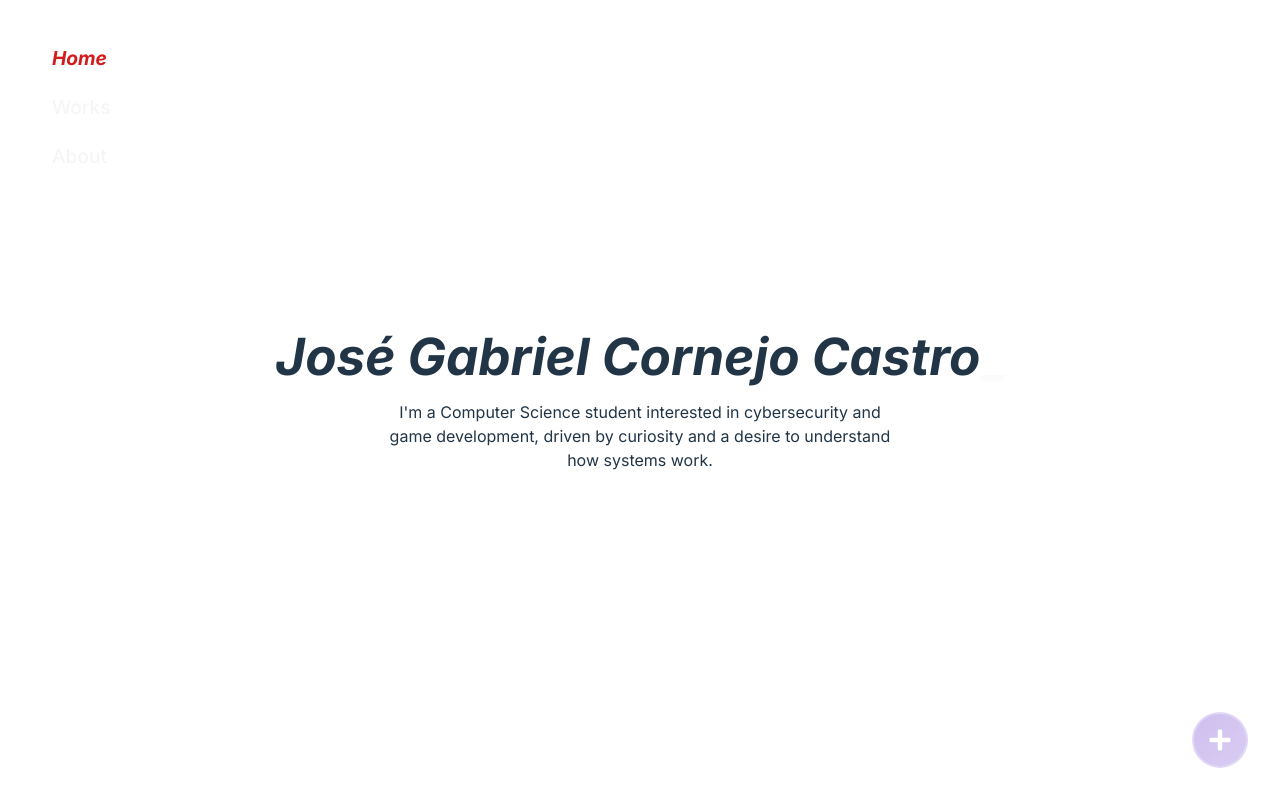
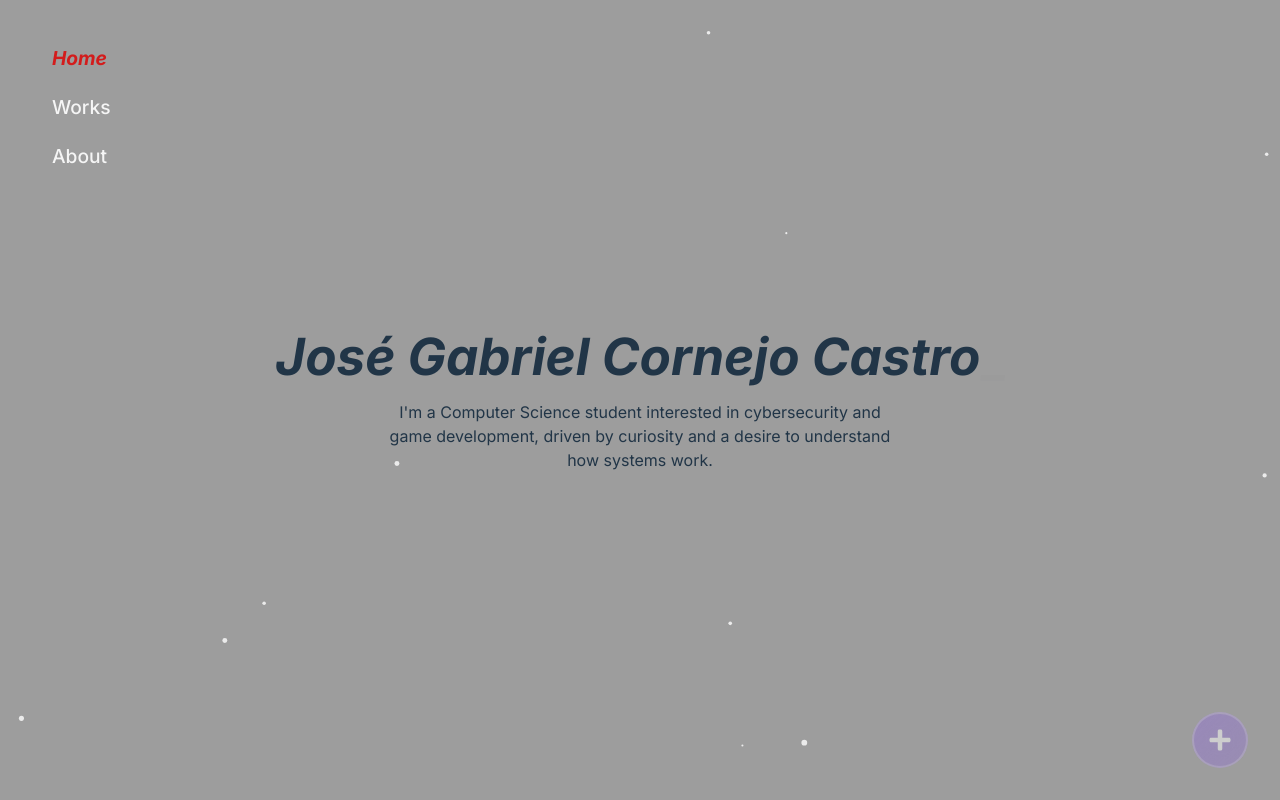
Before and after one commit to JCGabr/Portafolio, a React (Vite) app: page / in a window 1280 px wide. Built offline with nearby package versions, Linux system fonts and the light colour scheme.

Commit message:
feat(deploy): verification

```diff
--- /dev/null
+++ b/google05bcd11db987b1a5.html
@@ -0,0 +1 @@
+google-site-verification: google05bcd11db987b1a5.html
--- a/src/components_styles/AnimatedBackground.css
+++ b/src/components_styles/AnimatedBackground.css
@@ -3,12 +3,17 @@
   top: 0;
   left: 0;
   width: 100vw;
+  width: 100dvw;
   height: 100vh;
+  height: 100dvh;
   pointer-events: none;
   z-index: -1;
 
+  background-color: #0a0a0a;
+
   will-change: contents;
   transform: translateZ(0);
+  backface-visibility: hidden;
 
   image-rendering: -webkit-optimize-contrast;
   image-rendering: crisp-edges;
--- a/src/main.tsx
+++ b/src/main.tsx
@@ -1,13 +1,13 @@
 import { StrictMode } from 'react'
 import { createRoot } from 'react-dom/client'
-import { BrowserRouter } from 'react-router-dom';
+import { HashRouter } from 'react-router-dom';
 import './index.css'
 import App from './App.tsx'
 
 createRoot(document.getElementById('root')!).render(
   <StrictMode>
-    <BrowserRouter>
+    <HashRouter>
       <App />
-    </BrowserRouter>
+    </HashRouter>
   </StrictMode>,
 )
--- a/vite.config.ts
+++ b/vite.config.ts
@@ -4,5 +4,5 @@ import react from '@vitejs/plugin-react'
 // https://vite.dev/config/
 export default defineConfig({
   plugins: [react()],
-  base: '/Portafolio/'
+  base: '/'
 })
```
